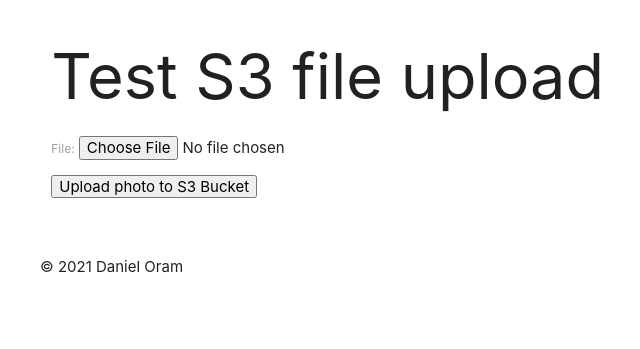
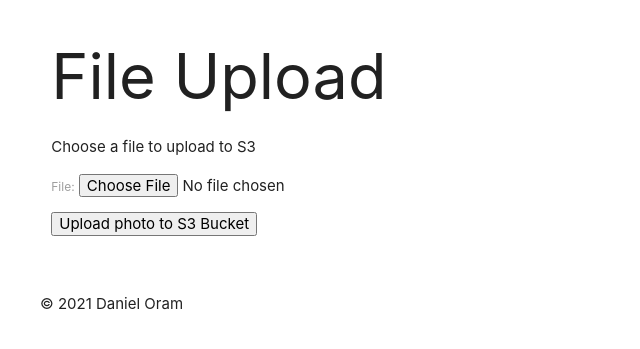
Before and after one commit to DanielOram/S3-Image-Upload, a Django app: page / in a window 1280 px wide. Shown: the top 349 px of the page, without its empty margins (152-792 px from the left). Run offline with Django 3.2, Linux system fonts and the light colour scheme.

Commit message:
Rename template to upload.html

```diff
--- a/upload/templates/upload/test_s3_upload.html
+++ b/upload/templates/upload/upload.html
@@ -4,10 +4,16 @@
 {% block title %}
 S3 Image Uploader
 {% endblock %}
+{% block fab %}
+<button class="btn-floating btn-large halfway-fab waves-effect waves-light teal">
+    <i class="material-icons">add</i>
+</button>
+{% endblock %}
 {% block content %}
 <div class="row">
     <div class="col">
-        <h1>Test S3 file upload</h1>
+        <h1>File Upload</h1>
+        <p>Choose a file to upload to S3</p>
         <form method="POST" enctype="multipart/form-data">
             {% csrf_token %}
             {{ form.as_p }}
--- a/upload/urls.py
+++ b/upload/urls.py
@@ -4,5 +4,5 @@ from upload import views
 
 
 urlpatterns = [
-    path("", views.test_s3_upload)
+    path("", views.upload)
 ]
--- a/upload/views.py
+++ b/upload/views.py
@@ -5,7 +5,7 @@ from .models import TestS3Upload
 
 # Create your views here.
 
-def test_s3_upload(request):
+def upload(request):
 
     # create session if it doesn't already exist
     if not request.session.session_key:
@@ -29,7 +29,7 @@ def test_s3_upload(request):
 
     return render(
         request,
-        'upload/test_s3_upload.html',
+        'upload/upload.html',
         {
             'form': form
         }
```
